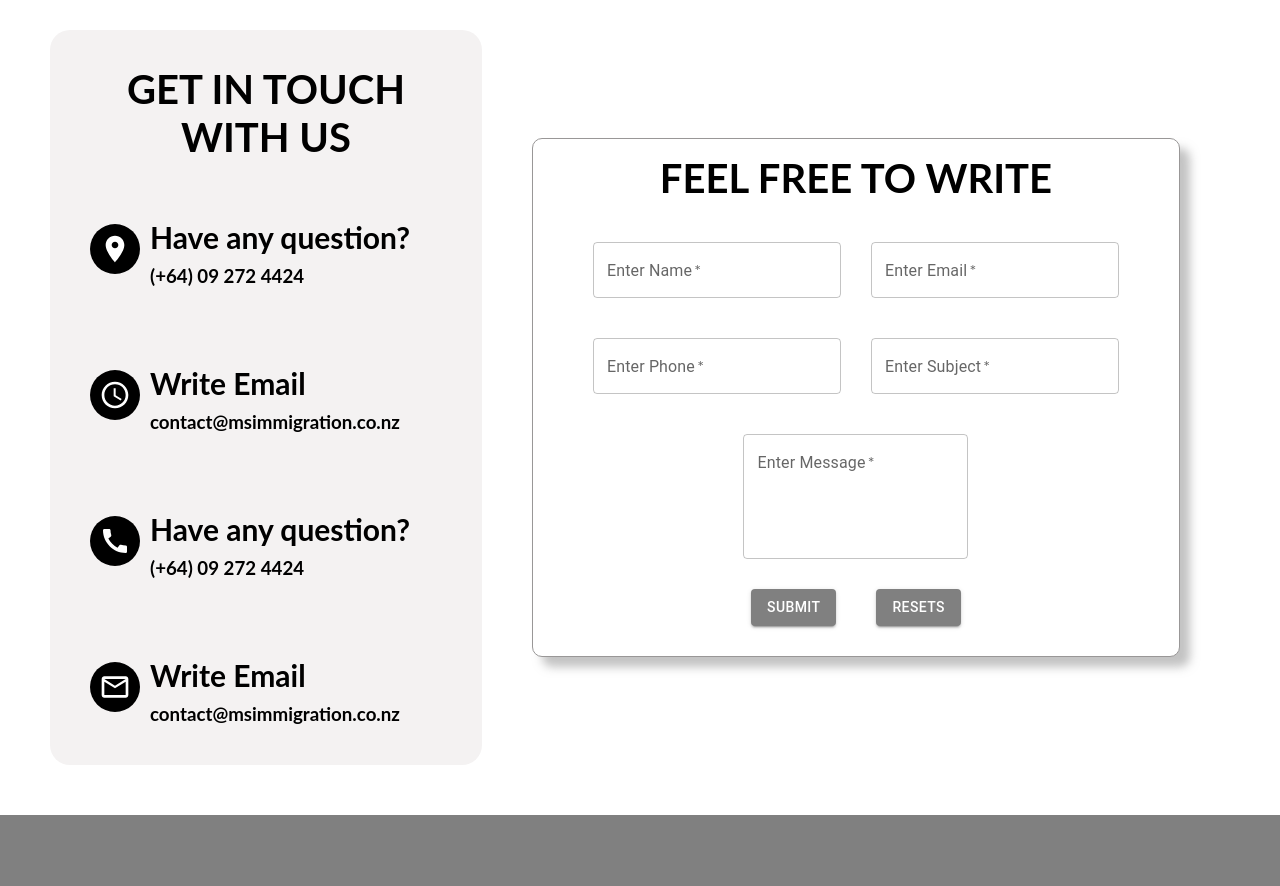
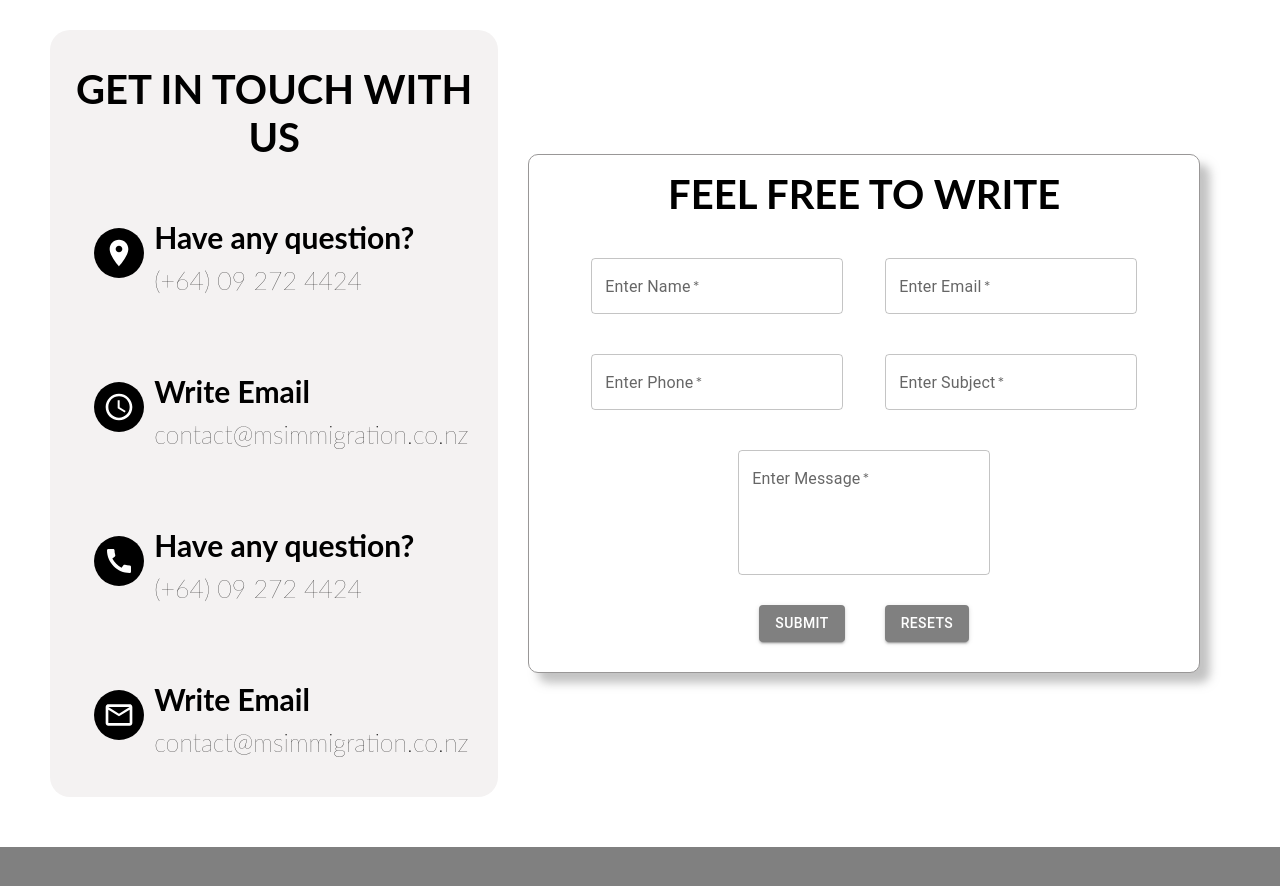
Before and after one commit to SnapAman/immigration-website, a React (Vite) app: page /contact in a window 1280 px wide. Shown: the part 820-1706 px from the top of the page. Built offline with nearby package versions, Linux system fonts and the light colour scheme.

Commit message:
Update ContactUs.css

```diff
--- a/src/Components/ContactUs/ContactUs.css
+++ b/src/Components/ContactUs/ContactUs.css
@@ -29,10 +29,10 @@
     z-index: 1;
 } */
 
-/* chatGPT code */
+
+
 .ContactBackground {
     background-image: url('../src/assets/Contact.jpg');
-    height: 100vh;
     background-repeat: no-repeat;
     background-position: center;
     background-size: cover;
@@ -40,6 +40,7 @@
     justify-content: center;
     align-items: center;
     position: relative;
+    height: 100vh; /* Fallback height for older browsers */
 }
 
 .ContactBackground::before {
@@ -60,11 +61,37 @@
     z-index: 1;
 }
 
-@media screen and (max-width: 768px) {
+/* Media query for smaller screens */
+@media only screen and (max-width: 768px) {
     .txt1 {
-        font-size: 40px;
+        font-size: 40px; /* Adjust font size for smaller screens */
+    }
+
+    .ContactBackground {
+        height: auto; /* Remove fixed height */
+        min-height: 100vh; /* Ensure minimum height to cover viewport */
+        background-size: cover; /* Adjust background size for smaller screens */
     }
 }
+@media only screen and (max-width: 740px) {
+    .txt1 {
+        font-size: 40px; /* Adjust font size for smaller screens */
+    }
+
+    .ContactBackground {
+        height: auto; /* Remove fixed height */
+        /* min-height: 100vh; Ensure minimum height to cover viewport */
+        background-size: cover; /* Adjust background size for smaller screens */
+    }
+}
+
+/* Media query for even smaller screens */
+@media only screen and (max-width: 360px) {
+    .txt1 {
+        font-size: 30px; /* Further adjust font size for even smaller screens */
+    }
+}
+
 /* Section 3:- Map */
 .address-map {
     background-color: #808080;
@@ -95,7 +122,7 @@
 
 
 /* Section 2:- Contact information */
-/* .contact-info {
+.contact-info {
     margin: 50px;
     display: flex;
     align-items: center;
@@ -143,7 +170,7 @@
     font-size: 30px;
 }
 
-.main-content {
+.main-Contact {
     font-size: 25px;
     font-weight: 200;
 }
@@ -151,9 +178,10 @@
 
 .contact-form {
     background-color: white;
-    padding: 0px 30px;
-    margin: 50px;
+    padding: 0px 20px;
+    margin: 30px;
     width: 60%;
+    height: 50%;
     border: 1px solid #999797;
     box-shadow: 10px 10px 10px rgba(136, 135, 135, 0.5);
     border-radius: 10px;
@@ -200,124 +228,25 @@
     padding: 30px;
     display: flex;
     justify-content: center;
-} */
-
-
-/* GPT responsive code */
-.contact-info {
-    margin: 50px;
-    display: flex;
-    align-items: center;
-    justify-content: space-evenly;
 }
 
-.Contactcontainer {
-    background-color: #F4F2F2;
-    width: 40%;
-    padding: 20px;
-    display: flex;
-    flex-direction: row;
-    justify-content: center;
-    align-items: center;
-    border-radius: 20px;
-}
-
-.headding {
-    margin-top: 10vh;
-}
-
-.txt2 {
-    color: black;
-    font-size: 40px;
-    text-align: center;
-    padding-top: 15px;
-}
-
-.sect2-body {
-    width: auto;
-    padding: 20px;
-    display: flex;
-    margin-top: 30px;
-}
-
-.main-txt {
-    margin-top: 8px;
-    margin-left: 10px;
-}
-
-.title {
-    font-size: 30px;
-}
-
-.main-content {
-    font-size: 25px;
-    font-weight: 200;
-}
-
-.contact-form {
-    background-color: white;
-    padding: 0px 30px;
-    margin: 50px;
-    width: 60%;
-    border: 1px solid #999797;
-    box-shadow: 10px 10px 10px rgba(136, 135, 135, 0.5);
-    border-radius: 10px;
-}
-
-.input1 {
-    margin-top: 40px;
-    display: flex;
-    justify-content: space-evenly;
-    align-items: center;
-    border-radius: 20px;
-}
-
-.txta {
-    width: 100%;
-    padding: 10px;
-    margin-top: 15px;
-    border-radius: 15px;
-    font-size: 15px;
-    background-color: #f2f2f2;
-    height: 100px;
-}
-
-.input2 {
-    margin: 20px;
-    width: auto;
-    display: flex;
-    justify-content: center;
-    align-items: center;
-}
-
-.btn1 {
-    background-color: #808080 !important;
-}
-
-.btn1:hover {
-    background-color: rgb(77, 77, 77);
-}
-
-.button-div {
-    padding: 30px;
-    display: flex;
-    justify-content: center;
-}
-
-@media screen and (max-width: 768px) {
+@media only screen and (max-width: 768px) {
     .contact-info {
+        flex-direction: column;
         margin: 20px;
-        flex-direction: column; /* Change to column layout for smaller screens */
-        align-items: center;
     }
 
-    .Contactcontainer,
-    .contact-form {
-        width: 80%; /* Adjusted width for responsiveness on smaller screens */
-        margin: 20px auto; /* Center horizontally */
+    .Contactcontainer {
+        width: 90%;
     }
 
-    .input1 .MuiTextField-root {
-        width: 90%; /* Adjusted width for input fields on smaller screens */
+    .contact-form {
+        width: 90%;
+        margin: 20px;
     }
+
+    .css-1u3bzj6-MuiFormControl-root-MuiTextField-root {
+        width: 90%;
+    }
+
 }
```
